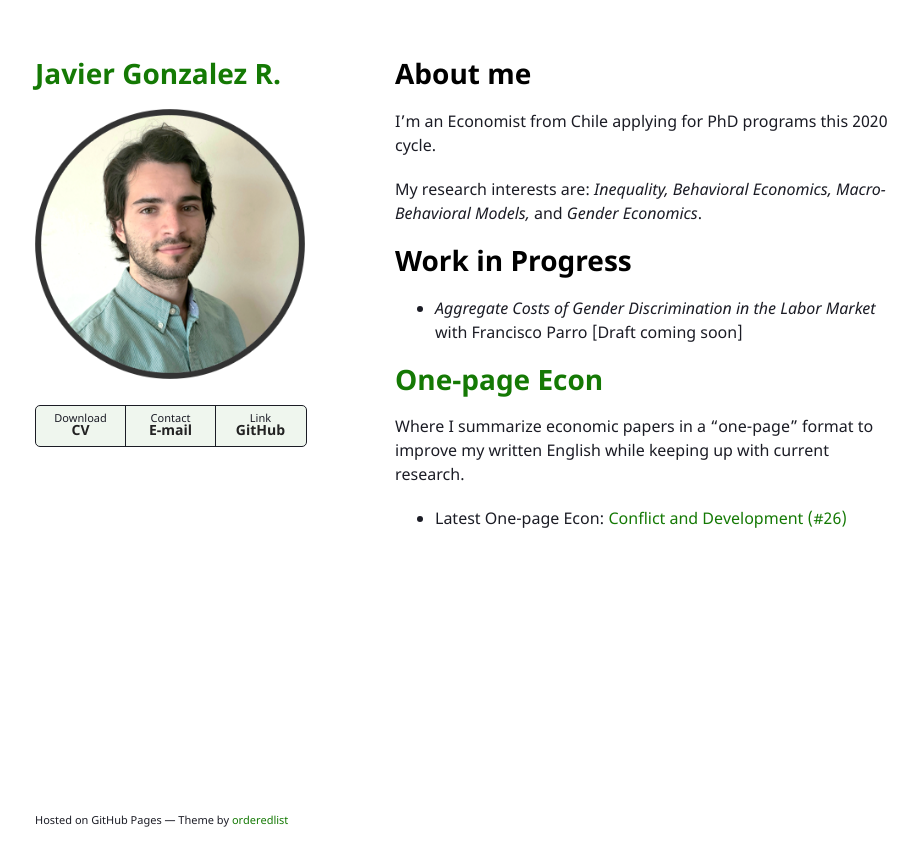
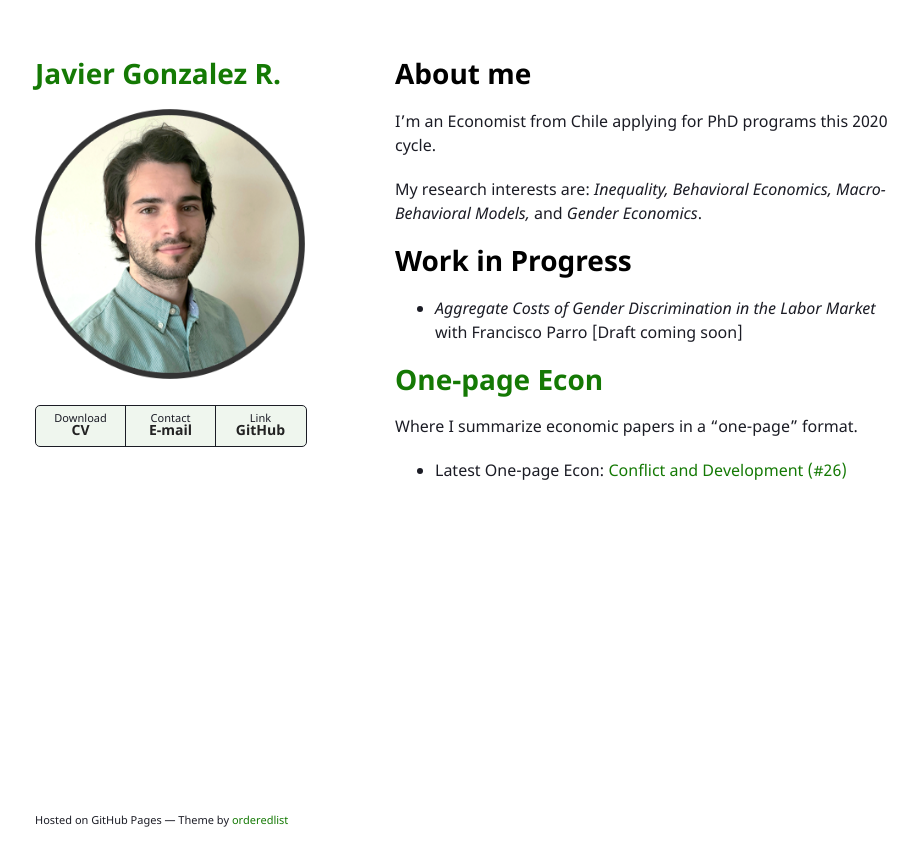
Before and after one commit to jjgecon/jjgecon.github.io, a Jekyll site: the page built from index.md, in a window 1280 px wide. Shown: the top 866 px of the page, without its empty margins (175-1093 px from the left). Built offline with Jekyll 4.4.1, drawn with Linux system fonts in a browser that asks for light colours; the repository's description, which GitHub fills in, is left out; our own code applies the rules of GitHub Pages for plain Markdown files.

Commit message:
Signed-off-by: jjgecon <javierj.g18@gmail.com>

```diff
--- a/index.md
+++ b/index.md
@@ -15,6 +15,6 @@ Market* with Francisco Parro [Draft coming soon]
 
 # [One-page Econ](./one-pageecon.html)
 
-Where I summarize economic papers in a "one-page" format to improve my written English while keeping up with current research.
+Where I summarize economic papers in a "one-page" format.
 
 * Latest One-page Econ: [Conflict and Development (#26)](https://jjgecon.github.io/assets/ope_pdf/Conflict%20and%20Development%20(Ray%202017).pdf)
```
